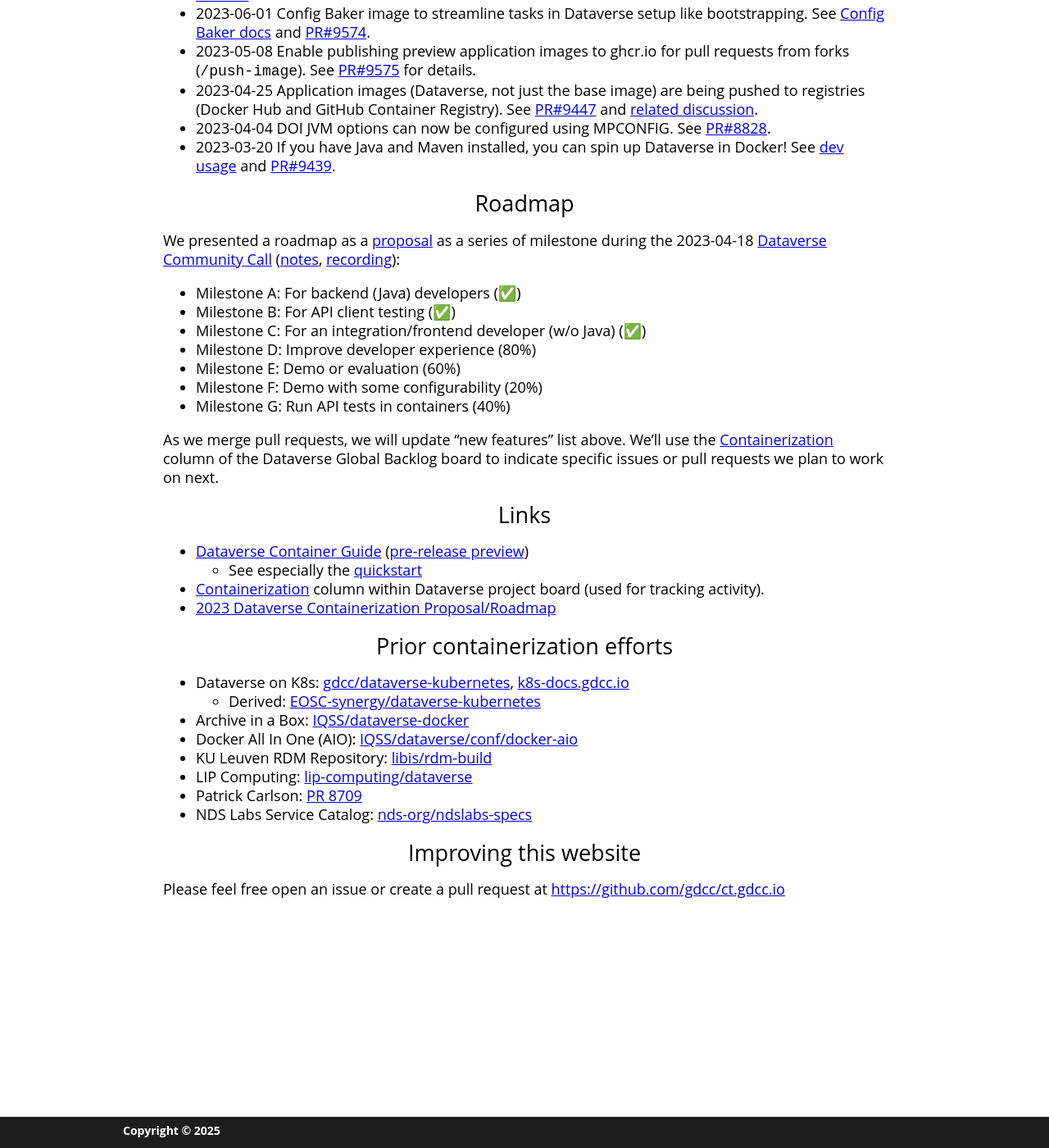
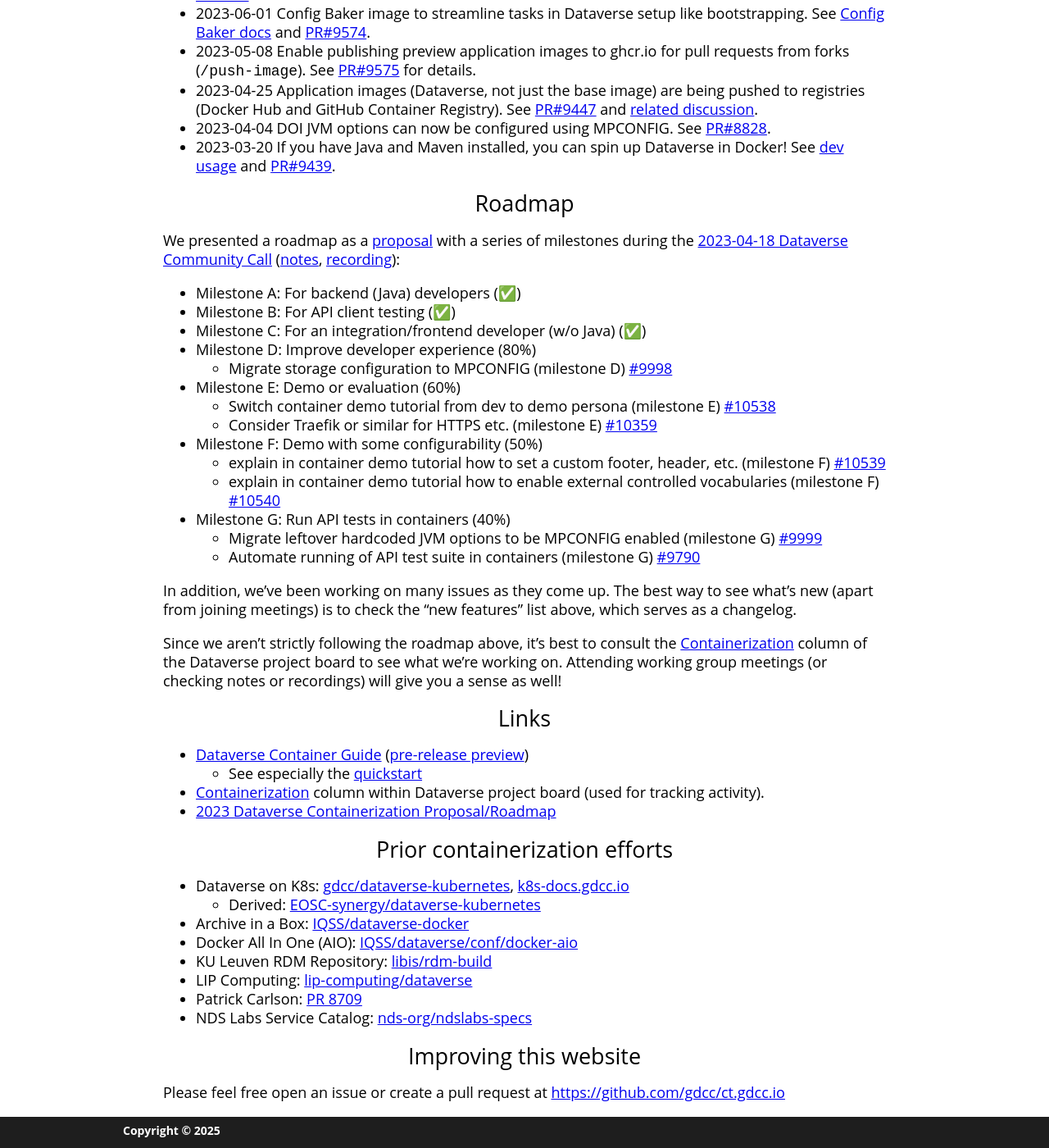
Before and after one commit to gdcc/ct.gdcc.io, a Jekyll site: the page built from index.md, in a window 1280 px wide and 1400 px high, scrolled down 2526 px. Shown: the whole window at 82% size. Built offline with Jekyll 4.4.1, drawn with Linux system fonts in a browser that asks for light colours; our own code applies the rules of GitHub Pages for plain Markdown files.

Commit message:
rewrite roadmap section

```diff
--- a/index.md
+++ b/index.md
@@ -169,17 +169,26 @@ If you can't make it to a working group meeting, no worries! Please join us in t
 
 ## Roadmap
 
-We presented a roadmap as a [proposal](https://docs.google.com/document/d/14DHDB24Cp_kzpYqhHCKCtnzOw8_WuLOOONyqJHSsaYM/edit) as a series of milestone during the 2023-04-18 [Dataverse Community Call](https://dataverse.org/community-calls) ([notes](https://docs.google.com/document/d/1TmvLrvDJ2dtPN6e6Iu4RT-qFQo4XeR5Tn-TGhvB9mFE/edit?usp=sharing), [recording](https://harvard.zoom.us/rec/share/qQJLuOQYIX5FA5Fsandjuu3L4qIgmV9AKOZ0tZu3ZPcdDmcVw-2D7qn9VcCAojIk.PHPDAOdOWYI_hXCr)):
+We presented a roadmap as a [proposal](https://docs.google.com/document/d/14DHDB24Cp_kzpYqhHCKCtnzOw8_WuLOOONyqJHSsaYM/edit) with a series of milestones during the [2023-04-18 Dataverse Community Call](https://dataverse.org/community-calls) ([notes](https://docs.google.com/document/d/1TmvLrvDJ2dtPN6e6Iu4RT-qFQo4XeR5Tn-TGhvB9mFE/edit?usp=sharing), [recording](https://harvard.zoom.us/rec/share/qQJLuOQYIX5FA5Fsandjuu3L4qIgmV9AKOZ0tZu3ZPcdDmcVw-2D7qn9VcCAojIk.PHPDAOdOWYI_hXCr)):
 
 - Milestone A: For backend (Java) developers (✅)
 - Milestone B: For API client testing (✅)
 - Milestone C: For an integration/frontend developer (w/o Java) (✅)
 - Milestone D: Improve developer experience (80%)
+  - Migrate storage configuration to MPCONFIG (milestone D) [#9998](https://github.com/IQSS/dataverse/issues/9998)
 - Milestone E: Demo or evaluation (60%)
-- Milestone F: Demo with some configurability (20%)
+  - Switch container demo tutorial from dev to demo persona (milestone E) [#10538](https://github.com/IQSS/dataverse/issues/10538)
+  - Consider Traefik or similar for HTTPS etc. (milestone E) [#10359](https://github.com/IQSS/dataverse/issues/10359)
+- Milestone F: Demo with some configurability (50%)
+  - explain in container demo tutorial how to set a custom footer, header, etc. (milestone F) [#10539](https://github.com/IQSS/dataverse/issues/10539)
+  - explain in container demo tutorial how to enable external controlled vocabularies (milestone F) [#10540](https://github.com/IQSS/dataverse/issues/10540)
 - Milestone G: Run API tests in containers (40%)
+  - Migrate leftover hardcoded JVM options to be MPCONFIG enabled (milestone G) [#9999](https://github.com/IQSS/dataverse/issues/9999)
+  - Automate running of API test suite in containers (milestone G) [#9790](https://github.com/IQSS/dataverse/issues/9790)
 
-As we merge pull requests, we will update "new features" list above. We'll use the [Containerization](https://github.com/orgs/IQSS/projects/34/views/17) column of the Dataverse Global Backlog board to indicate specific issues or pull requests we plan to work on next.
+In addition, we've been working on many issues as they come up. The best way to see what's new (apart from joining meetings) is to check the "new features" list above, which serves as a changelog.
+
+Since we aren't strictly following the roadmap above, it's best to consult the [Containerization](https://github.com/orgs/IQSS/projects/34/views/17) column of the Dataverse project board to see what we're working on. Attending working group meetings (or checking notes or recordings) will give you a sense as well!
 
 ## Links
 
```
